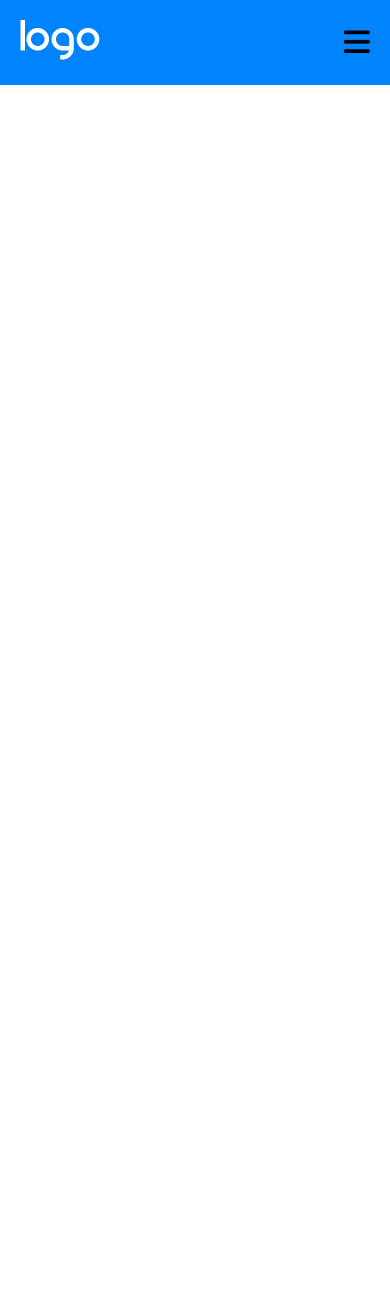
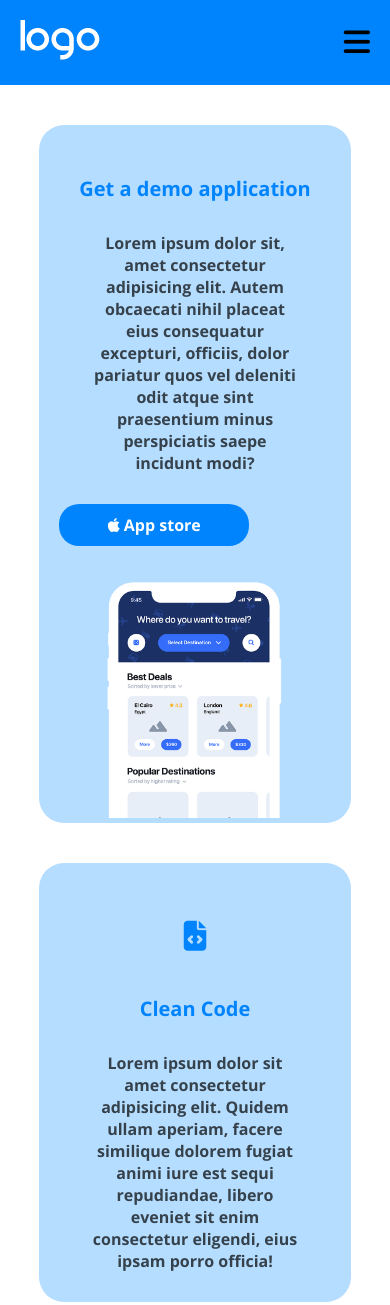
Before and after one commit to Gdr0/htmlcss-responsive-layout, a plain HTML site: page index.html in a window 390 px wide. Shown: the top 1305 px of the page. Before the commit the page ends 844 px from the top, so only its background shows below. Drawn offline with nearby package versions, Linux system fonts and the light colour scheme.

Commit message:
sezione 1 mobile

```diff
--- a/index.html
+++ b/index.html
@@ -39,5 +39,75 @@
       </div>
     </header>
     <!-- SEZIONE 1 -->
+    <div class="container">
+      <div class="box">
+        <div>
+          <h1 class="titolo">Get a demo application</h1>
+          <div>
+            <p class="lorem">
+              Lorem ipsum dolor sit, amet consectetur adipisicing elit. Autem
+              obcaecati nihil placeat eius consequatur excepturi, officiis,
+              dolor pariatur quos vel deleniti odit atque sint praesentium minus
+              perspiciatis saepe incidunt modi?
+            </p>
+          </div>
+          <div class="apple">
+            <span><i class="fa-brands fa-apple"></i> </span>
+            <span>App store</span>
+          </div>
+        </div>
+        <div class="phone">
+          <img src="img/phone.png" alt="" />
+        </div>
+      </div>
+      <div class="box">
+        <div class="icona">
+          <i class="fa-solid fa-file-code"></i>
+        </div>
+        <h1 class="titolo">Clean Code</h1>
+        <p class="lorem">
+          Lorem ipsum dolor sit amet consectetur adipisicing elit. Quidem ullam
+          aperiam, facere similique dolorem fugiat animi iure est sequi
+          repudiandae, libero eveniet sit enim consectetur eligendi, eius ipsam
+          porro officia!
+        </p>
+      </div>
+      <div class="box">
+        <div class="icona">
+          <i class="fa-solid fa-compass-drafting"></i>
+        </div>
+        <h1 class="titolo">Web Design</h1>
+        <p class="lorem">
+          Lorem ipsum dolor sit amet consectetur adipisicing elit. Quidem ullam
+          aperiam, facere similique dolorem fugiat animi iure est sequi
+          repudiandae, libero eveniet sit enim consectetur eligendi, eius ipsam
+          porro officia!
+        </p>
+      </div>
+      <div class="box">
+        <div class="icona">
+          <i class="fa-solid fa-laptop-code"></i>
+        </div>
+        <h1 class="titolo">Development</h1>
+        <p class="lorem">
+          Lorem ipsum dolor sit amet consectetur adipisicing elit. Quidem ullam
+          aperiam, facere similique dolorem fugiat animi iure est sequi
+          repudiandae, libero eveniet sit enim consectetur eligendi, eius ipsam
+          porro officia!
+        </p>
+      </div>
+      <div class="box">
+        <div class="icona">
+          <i class="fa-solid fa-bullhorn icona"></i>
+        </div>
+        <h1 class="titolo">Branding</h1>
+        <p class="lorem">
+          Lorem ipsum dolor sit amet consectetur adipisicing elit. Quidem ullam
+          aperiam, facere similique dolorem fugiat animi iure est sequi
+          repudiandae, libero eveniet sit enim consectetur eligendi, eius ipsam
+          porro officia!
+        </p>
+      </div>
+    </div>
   </body>
 </html>
--- a/style.css
+++ b/style.css
@@ -38,15 +38,56 @@ header {
 /* HEADER */
 /* /////////////////////////// */
 /* sezione 1 */
+.container {
+  background-color: white;
+  padding-top: 40px;
+}
+.box {
+  text-align: center;
+  margin: 0 auto;
+  background-color: #b5ddff;
+  width: 80%;
+  padding: 20px 20px 0;
+  border-radius: 25px;
+  margin-bottom: 40px;
+}
+.titolo {
+  padding-top: 30px;
+  font-size: 20px;
+  color: #0084fd;
+  font-weight: bold;
+}
+.lorem {
+  padding: 30px;
+  font-weight: bold;
+  opacity: 0.7;
+}
+.apple {
+  margin-bottom: 30px;
+  width: 70%;
+  background-color: #0084fd;
+  padding: 10px;
+  border-radius: 20px;
+  color: white;
+  font-weight: bold;
+}
+
+.phone img {
+  width: 80%;
+}
+.icona {
+  font-size: 60px;
+  color: #0084fd;
+}
 
 /* sezione 1 */
 /* /////////////////////////////////////////////////////////////////////////////////////////////////////
-/////////////////////////////TABLET ///////////////////////////////////////////////////////////////// */
+/////////////////////////////   TABLET   ///////////////////////////////////////////////////////////////// */
 
 /* sezione 1  */
 /* sezione 1  */
 /* ////////////////////////////////////////////////////////////////////////////////////////////////////////
-/////////////////////////////DESKTOP/////////////////////////////////////////////////////////////////////  */
+/////////////////////////////   DESKTOP     /////////////////////////////////////////////////////////////////////  */
 
 /* HEADER */
 @media screen and (min-width: 768px) {
```
